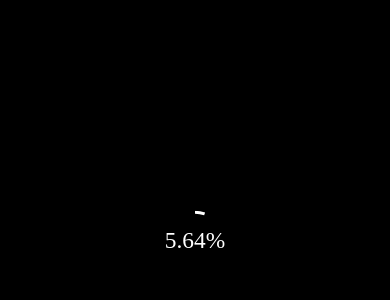
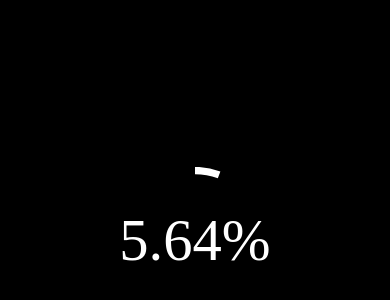
Before and after one commit to corentinmarc/time_completion, a React app: page / in a window 390 px wide. Shown: the part 182-482 px from the top of the page. Built offline with nearby package versions, Linux system fonts and the light colour scheme.

Commit message:
💄Add media query for mobile display

```diff
--- a/src/App/App.css
+++ b/src/App/App.css
@@ -18,3 +18,10 @@ body,
   width: 30vw;
   height: 30vw;
 }
+
+@media screen and (max-width: 768px) {
+  .app-gauge {
+    width: 75vw;
+    height: 75vw;
+  }
+}
```
